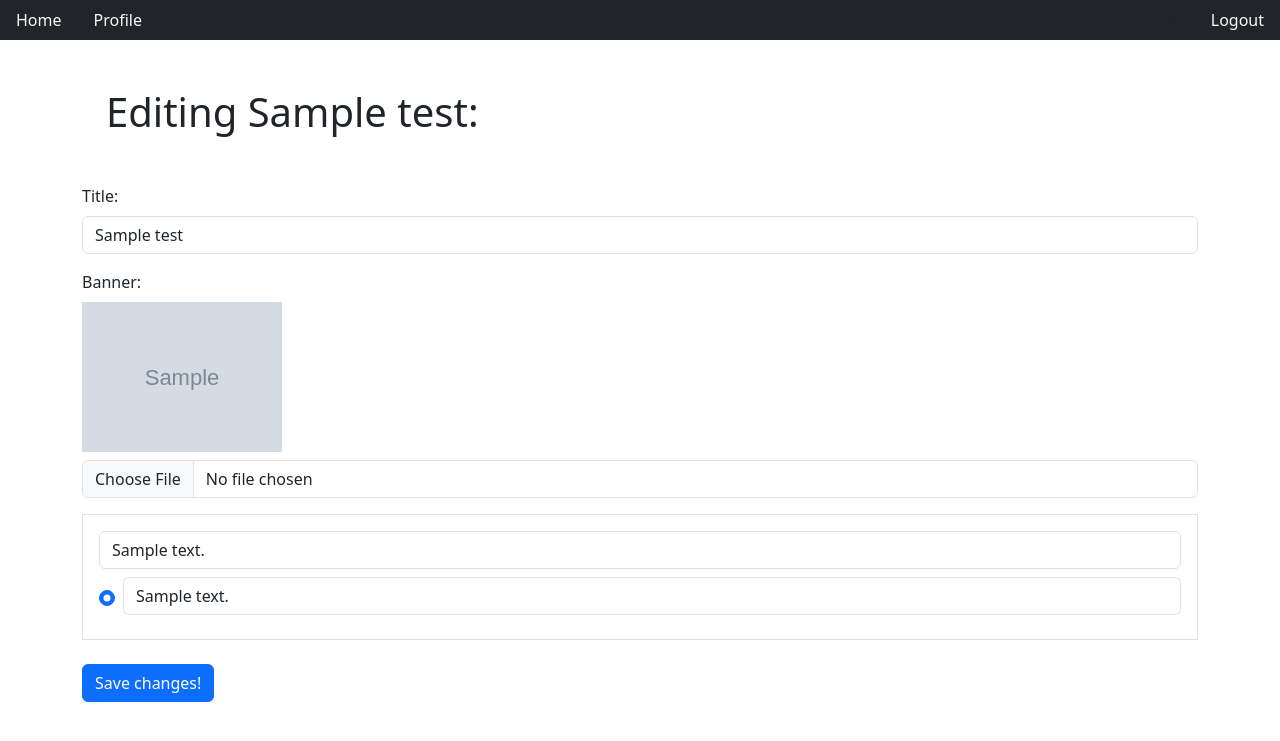
After one commit to HoleGod/Survey, a Django app: page /editing/1/ in a window 1280 px wide. The commit adds this page. Shown: the top 741 px of the page. Run offline with Django 5.2, Linux system fonts and the light colour scheme; a user stored in the database is signed in; tables that the repository leaves empty hold one stand-in row (values such as "Sample post"); grey boxes marked "Sample" are stand-in pictures.

Commit message:
Added test editig

```diff
--- a/surveyy/testing/templates/testing/profile.html
+++ b/surveyy/testing/templates/testing/profile.html
@@ -27,6 +27,7 @@
 						<li class="list-group-item">
 							<a href="http://127.0.0.1:8000/testing/{{ s.id }}">{{ s.title }}</a>
 							<a href="{% url 'exel' s.id %}">Export exel file!</a>
+							<a href="{% url 'load_edit' s.id %}">Edit</a>
 						</li>
 					{% endfor %}
 				{% else %}
--- /dev/null
+++ b/surveyy/testing/templates/testing/test_editing.html
@@ -0,0 +1,50 @@
+{% extends "base.html" %}
+
+{% block content %}
+<div class="border-1 p-4 mb-3">
+    <h1>Editing {{ test.title }}:</h1>
+</div>
+
+<form action="{% url 'edit' test.id %}" method="post" enctype="multipart/form-data">
+    {% csrf_token %}
+
+    {# Test info #}
+    <div class="mb-3">
+        <label for="test-label" class="form-label">Title:</label>
+        <input type="text" class="form-control" name="label" id="test-label" value="{{ test.title }}" required>
+    </div>
+
+    <div class="mb-3">
+        <label for="test-banner" class="form-label">Banner:</label>
+        {% if test.image %}
+        <div class="mb-2">
+            <img src="{{ test.image.url }}" alt="Current banner" style="max-width:200px;">
+        </div>
+        {% endif %}
+        <input type="file" class="form-control" name="banner" id="test-banner">
+    </div>
+
+    {# Questions #}
+    <div id="questionsContainer">
+        {% for q in test.questions.all %}
+        <div class="mb-4 border p-3">
+            <input type="hidden" name="q.id" value="{{ q.id }}">
+            <input type="text" class="form-control mb-2" value="{{ q.text }}" name="question_{{ q.id }}_text" required>
+
+            <div id="answersContainer_{{ q.id }}">
+                {% for a in q.answers.all %}
+                <div class="answer-row mb-2 d-flex align-items-center gap-2">
+                    <input type="{% if q.question_type == 'single' %}radio{% else %}checkbox{% endif %}"
+                        name="question_{{ q.id }}_answer" value="{{ a.id }}" class="form-check-input" {% if a.is_correct %}checked{% endif %}>
+                    <input type="text" class="form-control" name="question_{{ q.id }}_answer_{{ a.id }}"
+                        value="{{ a.text }}" required>
+                </div>
+                {% endfor %}
+            </div>
+        </div>
+        {% endfor %}
+    </div>
+
+    <button type="submit" class="btn btn-primary">Save changes!</button>
+</form>
+{% endblock content %}
--- a/surveyy/testing/test_views.py
+++ b/surveyy/testing/test_views.py
@@ -6,6 +6,7 @@ import re
 from .utils import compare_data
 from typing import List
 from .services.exel_export import export_exel
+from django.db import transaction
 
 @login_required
 def runtest(request, id: int):
@@ -47,7 +48,8 @@ def sent_test(request):
         answer_dict[q_id] = answer_ids
 
         itn = compare_data(correct_dict, answer_dict)
-        total = len(itn)
+        total += len(itn)
+
 
     context = {
         "user_answers": answer_dict,
@@ -133,3 +135,34 @@ def get_file_exel(request, test_id: int):
 		as_attachment=True,
 		filename=file_path.name
 	)
+
+@login_required
+def load_edit(request, test_id: int):
+    test = Test.objects.get(id=test_id)
+    return render(request, "testing/test_editing.html", {"test": test})
+
+@transaction.atomic
+@login_required
+def edit(request, test_id: int):
+    if request.method == "POST":
+        test = Test.objects.get(id=test_id)
+        test.title = request.POST.get('label')
+        if 'banner' in request.FILES:
+            test.banner = request.FILES.get('banner')
+
+        test.save()
+        for q in test.questions.all():
+            text = request.POST.get(f'question_{ q.id }_text')
+            print(f"q - text = {text}")
+            if text:
+                q.text = text
+                q.save()
+
+            for a in q.answers.all():
+                a_text = request.POST.get(f'question_{ q.id }_answer_{ a.id }')
+                print(f"a - text = {a_text}")
+                if a_text:
+                    a.text = a_text
+                    a.save()
+
+    return redirect('profile')
--- a/surveyy/testing/urls.py
+++ b/surveyy/testing/urls.py
@@ -10,5 +10,7 @@ urlpatterns = [
     path("test_creating/", test_views.create_test_page, name="create_test_page"),
     path("test_create/", test_views.create_test, name="create_test"),
     path("sent_test/", test_views.sent_test, name="sent_test"),
-    path("export_exel/<int:test_id>/", test_views.get_file_exel, name="exel")
+    path("export_exel/<int:test_id>/", test_views.get_file_exel, name="exel"),
+    path("editing/<int:test_id>/", test_views.load_edit, name="load_edit"),
+    path("sent_edited/<int:test_id>/", test_views.edit, name="edit"),
 ]
```
Also changed, not shown: surveyy/testing/templates/testing/test_creator.html (+7 -2 lines).
